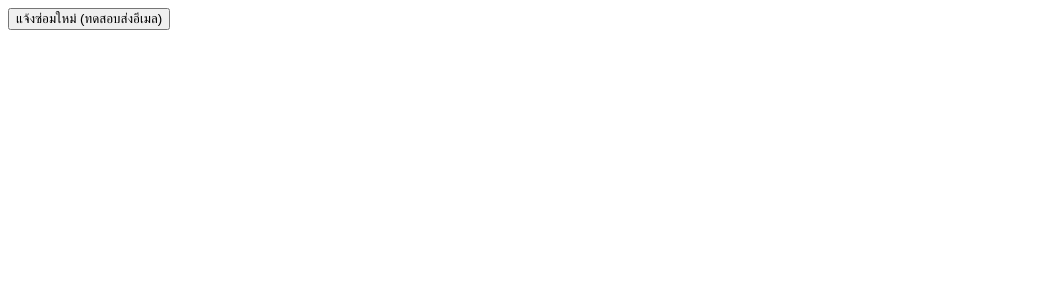
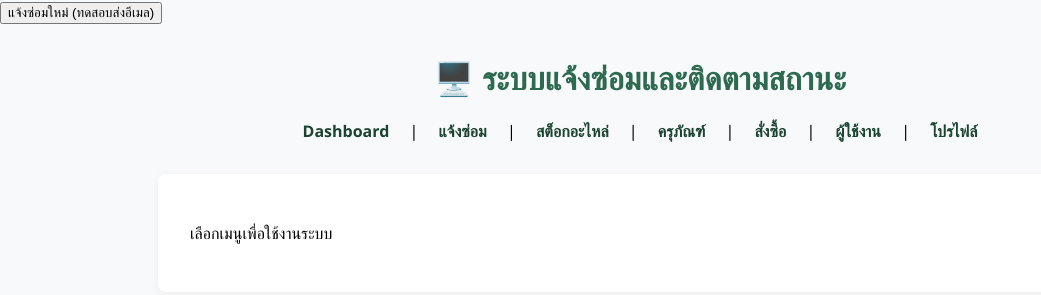
Before and after one commit to MoneySpy/sojvp, a website: page repair-management-system/public/index.html in a window 1280 px wide. Shown: the whole page, without its empty margins (0-1041 px from the left). Drawn offline with Linux system fonts and the light colour scheme.

Commit message:
สรางโครงสราง Web App ระบบแจงซอมและ Dashboard พรอมไฟลเรมตน

```diff
--- a/repair-management-system/public/index.html
+++ b/repair-management-system/public/index.html
@@ -40,3 +40,28 @@
   </script>
 </body>
 </html>
+<!DOCTYPE html>
+<html lang="th">
+<head>
+  <meta charset="UTF-8">
+  <title>Repair Management System</title>
+  <link rel="stylesheet" href="styles/main.css">
+</head>
+<body>
+  <h1>🖥️ ระบบแจ้งซ่อมและติดตามสถานะ</h1>
+  <nav>
+    <a href="#">Dashboard</a> |
+    <a href="#">แจ้งซ่อม</a> |
+    <a href="#">สต็อกอะไหล่</a> |
+    <a href="#">ครุภัณฑ์</a> |
+    <a href="#">สั่งซื้อ</a> |
+    <a href="#">ผู้ใช้งาน</a> |
+    <a href="#">โปรไฟล์</a>
+  </nav>
+  <div id="app">
+    <!-- ส่วนแสดง Dashboard, ฟอร์มแจ้งซ่อม, ตาราง ฯลฯ -->
+    <p>เลือกเมนูเพื่อใช้งานระบบ</p>
+  </div>
+  <script src="scripts/main.js"></script>
+</body>
+</html>
--- a/repair-management-system/public/scripts/main.js
+++ b/repair-management-system/public/scripts/main.js
@@ -0,0 +1,3 @@
+// main.js
+// ตัวอย่างโค้ดสำหรับแสดงเมนูและเตรียมเชื่อมต่อ backend
+console.log('Repair Management System loaded');
--- a/repair-management-system/public/styles/main.css
+++ b/repair-management-system/public/styles/main.css
@@ -0,0 +1,6 @@
+body { font-family: 'Segoe UI', Arial, sans-serif; background: #f8f9fa; margin: 0; }
+h1 { color: #2d6a4f; text-align: center; margin-top: 2rem; }
+nav { text-align: center; margin-bottom: 2rem; }
+nav a { margin: 0 1rem; color: #1b4332; text-decoration: none; font-weight: bold; }
+nav a:hover { color: #40916c; }
+#app { max-width: 900px; margin: auto; background: #fff; padding: 2rem; border-radius: 8px; box-shadow: 0 2px 8px rgba(0,0,0,0.05); }
--- a/repair-management-system/src/controllers/authController.js
+++ b/repair-management-system/src/controllers/authController.js
@@ -0,0 +1,2 @@
+// authController.js
+// TODO: เพิ่มฟังก์ชัน login/logout/register/change password
--- a/repair-management-system/src/models/userModel.js
+++ b/repair-management-system/src/models/userModel.js
@@ -0,0 +1,2 @@
+// userModel.js
+// TODO: โครงสร้างข้อมูลผู้ใช้และฟังก์ชันจัดการข้อมูลผู้ใช้
--- a/repair-management-system/src/routes/authRoutes.js
+++ b/repair-management-system/src/routes/authRoutes.js
@@ -0,0 +1,2 @@
+// authRoutes.js
+// TODO: กำหนด route สำหรับ login/logout/register/change password
--- /dev/null
+++ b/repair-management-system/src/utils/googleSheets.js
@@ -0,0 +1,2 @@
+// googleSheets.js
+// TODO: ฟังก์ชันเชื่อมต่อ Google Sheets API
--- /dev/null
+++ b/repair-management-system/src/utils/lineNotify.js
@@ -0,0 +1,2 @@
+// lineNotify.js
+// TODO: ฟังก์ชันแจ้งเตือนไลน์ผ่าน Line Notify API
--- /dev/null
+++ b/repair-management-system/src/utils/pdfmake.js
@@ -0,0 +1,2 @@
+// pdfmake.js
+// TODO: ฟังก์ชันสร้างและดาวน์โหลด PDF ด้วย pdfmake
```
Also changed, not shown: repair-management-system/src/server.js (+14 -0 lines).
